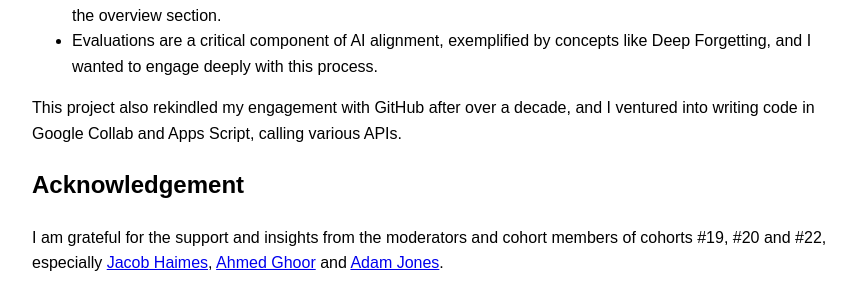
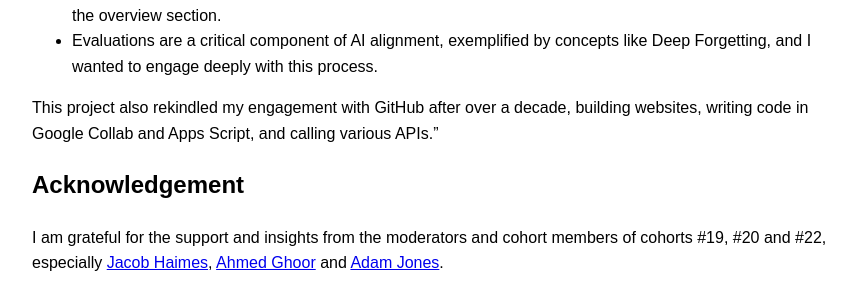
Before and after one commit to nidone/AI-Safety-Project, a Jekyll site: the page built from afterword.md, in a window 1280 px wide. Shown: the part 794-1085 px from the top of the page, without its empty margins (208-1071 px from the left). Built offline with Jekyll 4.4.1, drawn with Linux system fonts in a browser that asks for light colours; nearby versions of some CDN libraries.

Commit message:
Update afterword.md

```diff
--- a/afterword.md
+++ b/afterword.md
@@ -19,7 +19,7 @@ Instead, I chose to focus on evaluating LLMs for youth because:
 - Recent technologies have had significant, sometimes negative impacts on this demographic, as noted in the overview section.
 - Evaluations are a critical component of AI alignment, exemplified by concepts like Deep Forgetting, and I wanted to engage deeply with this process.
 
-This project also rekindled my engagement with GitHub after over a decade, and I ventured into writing code in Google Collab and Apps Script, calling various APIs.
+This project also rekindled my engagement with GitHub after over a decade, building websites, writing code in Google Collab and Apps Script, and calling various APIs."
 
 ## Acknowledgement
 
```
